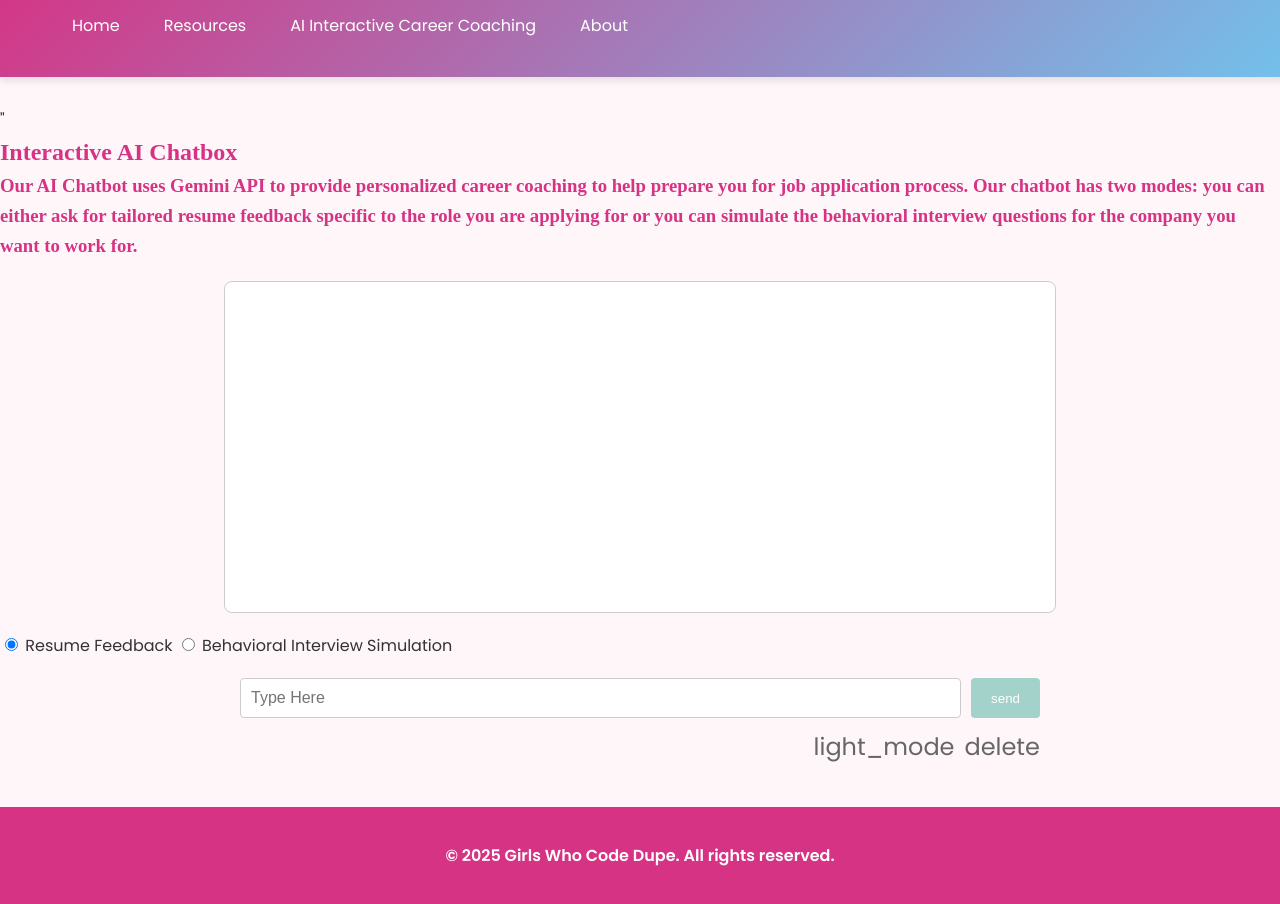
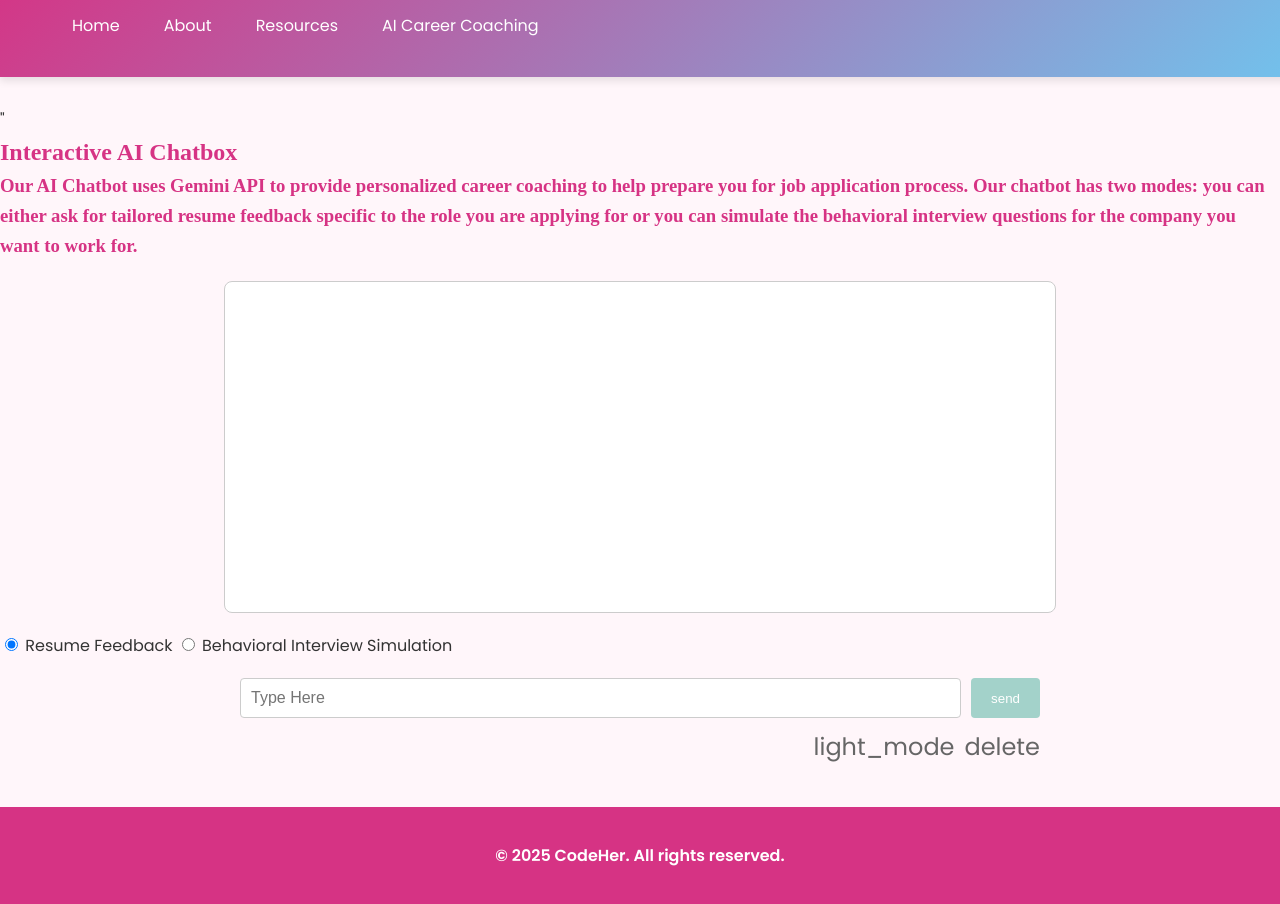
Before and after one commit to riyau8/CodeHer, a website: page career_coaching.html in a window 1280 px wide. Shown: the part 43-947 px from the top of the page. Drawn offline with Linux system fonts and the light colour scheme.

Commit message:
Update career_coaching.html

```diff
--- a/career_coaching.html
+++ b/career_coaching.html
@@ -4,6 +4,7 @@
   <meta charset="UTF-8" />
   <meta name="viewport" content="width=device-width, initial-scale=1.0" />
   <title>Career Coaching with AI - CodeHer</title>
+  <link rel="icon" href="favicon.ico" type="image/x-icon">
   <!-- Google Font -->
   <link href="https://fonts.googleapis.com/css2?family=Poppins:wght@400;600&display=swap" rel="stylesheet">
 
@@ -15,9 +16,9 @@
       <a href="index.html" class="logo">GirlsWhoCodeDupe</a>
       <ul class="nav-links">
         <li><a href="index.html">Home</a></li>
+        <li><a href="about.html">About</a></li>
         <li><a href="resources.html">Resources</a></li>
-        <li><a href="career_coaching.html">AI Interactive Career Coaching</a></li>
-        <li><a href="about.html">About</a></li>
+        <li><a href="career_coaching.html">AI Career Coaching</a></li>
       </ul>
       <button class="nav-toggle" aria-label="toggle navigation">
         <span class="hamburger"></span>
@@ -58,7 +59,7 @@
   </main>
 
   <footer>
-    <p>&copy; 2025 Girls Who Code Dupe. All rights reserved.</p>
+    <p>&copy; 2025 CodeHer. All rights reserved.</p>
   </footer>
   <script src="js/server.js"></script>
 </body>
```
